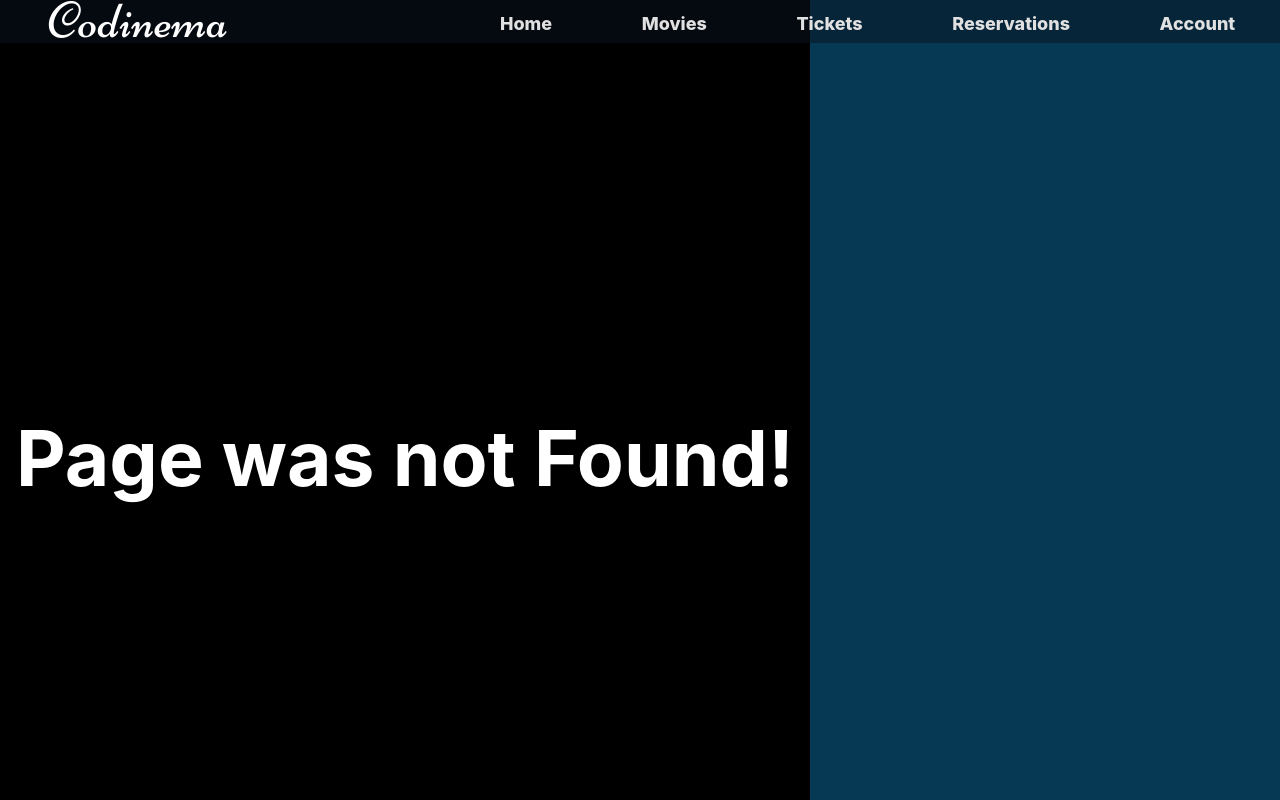
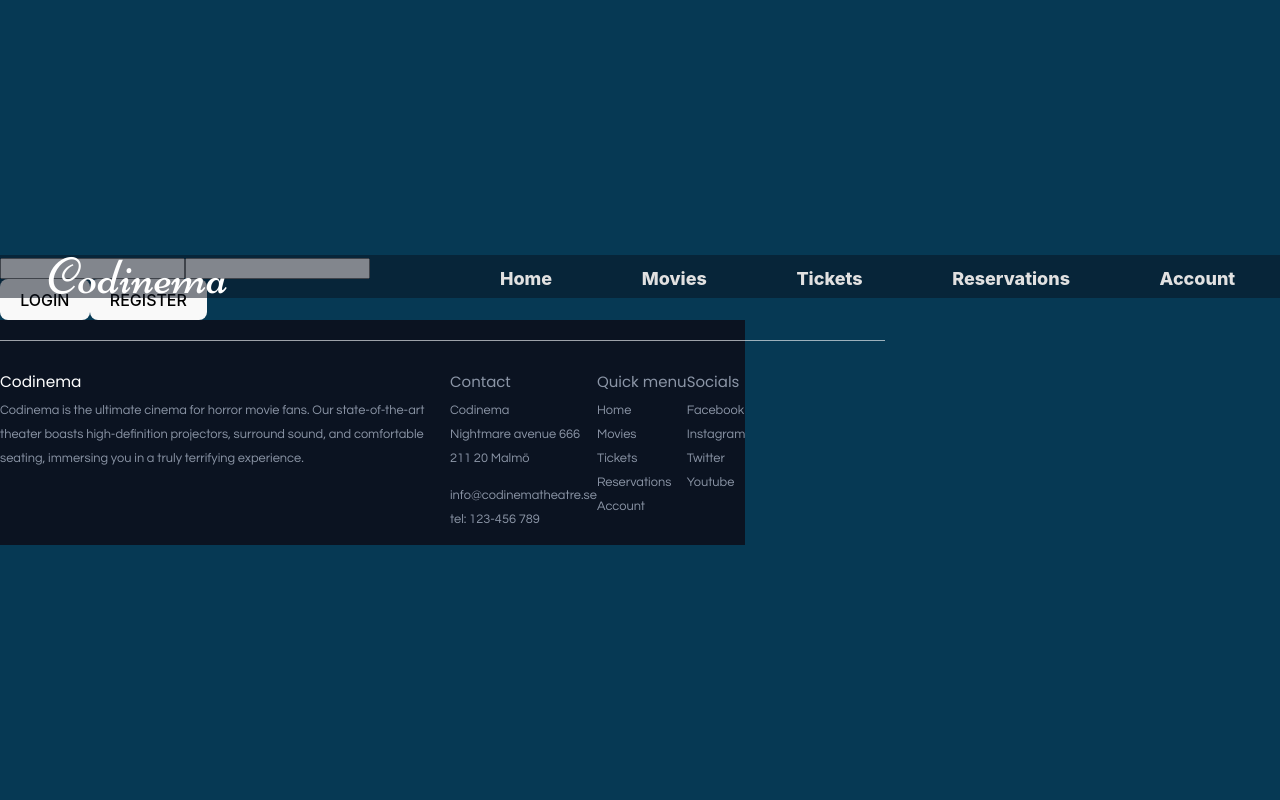
Before and after one commit to RogeSocial/cinema-project, a React (Vite) app in the folder client/: page /login in a window 1280 px wide. Shown: the top 800 px of the page. Built offline with nearby package versions, Linux system fonts and the light colour scheme; a web font is replaced by a local one.

Commit message:
Base of login page done

```diff
--- a/client/src/main.jsx
+++ b/client/src/main.jsx
@@ -18,6 +18,7 @@ import TicketForm from "./pages/TicketForm.jsx";
 import Reserve from "./pages/Reserve.jsx";
 import PageNotFound from "./pages/pageNotFound.jsx";
 import App from "./App.jsx";
+import Login from "./pages/Login"
 
 ReactDOM.createRoot(document.getElementById('root')).render(
     <React.StrictMode>
@@ -32,8 +33,8 @@ ReactDOM.createRoot(document.getElementById('root')).render(
                         <Route path="reservations" element={<Reservations />} />
                         <Route path="*" element={<PageNotFound />} />
                         <Route path="reserve" element={<Reserve />} />
+                        <Route path="login" element={<Login />}/>
                         <Route path="user">
-                        <Route path="login" />
                         <Route path="register" />
                         </Route>
                     </Route>
--- a/client/src/pages/Login.jsx
+++ b/client/src/pages/Login.jsx
@@ -1,11 +1,17 @@
 import React, { useState } from "react";
 import { Link } from "react-router-dom";
-import './login.css'
+import '../styles/login.css'
 
 export default function() {
     return(
-        <div>
+        <div className="cover">
+            <input type="text" placeholder="email"></input>
+            <input type="password" placeholder="password"></input>
 
+            <div className="button-container">
+                <button>LOGIN</button>
+                <button>REGISTER</button>
+            </div>
         </div>
     )
 }
```
